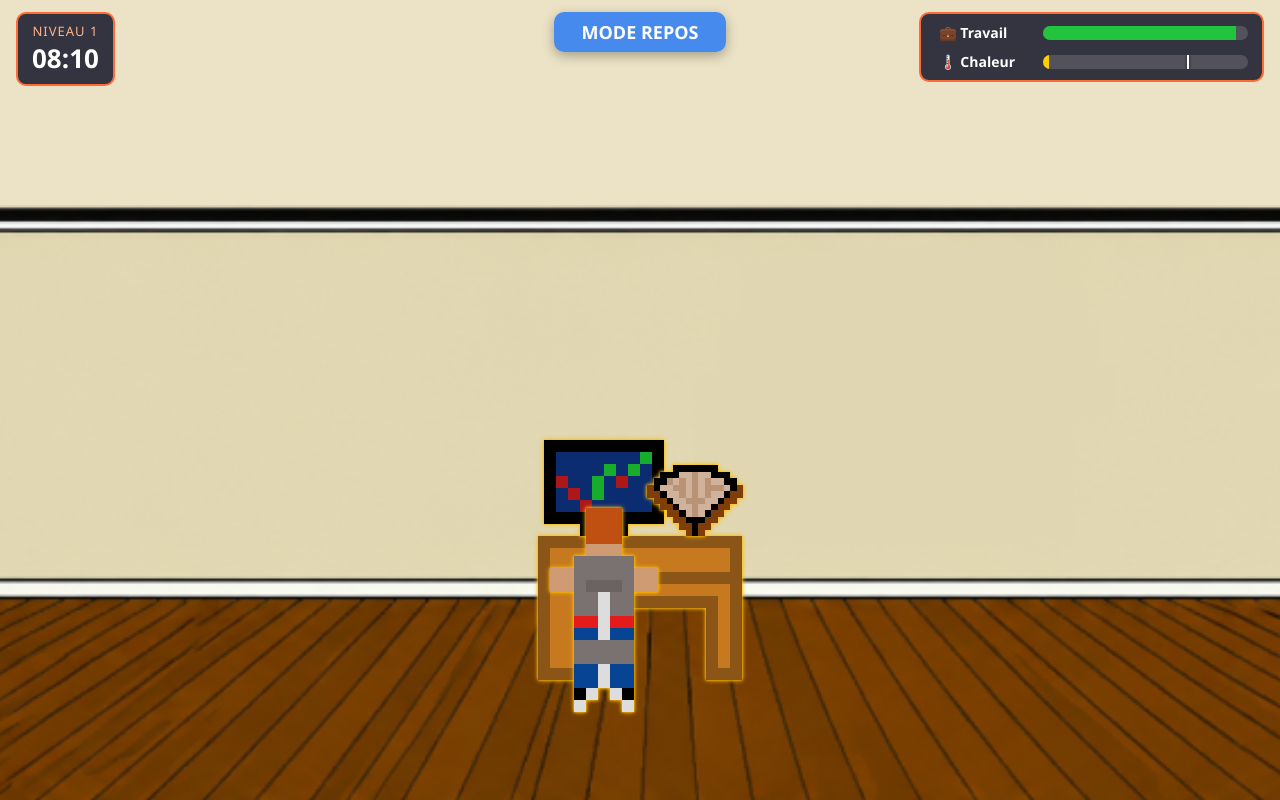
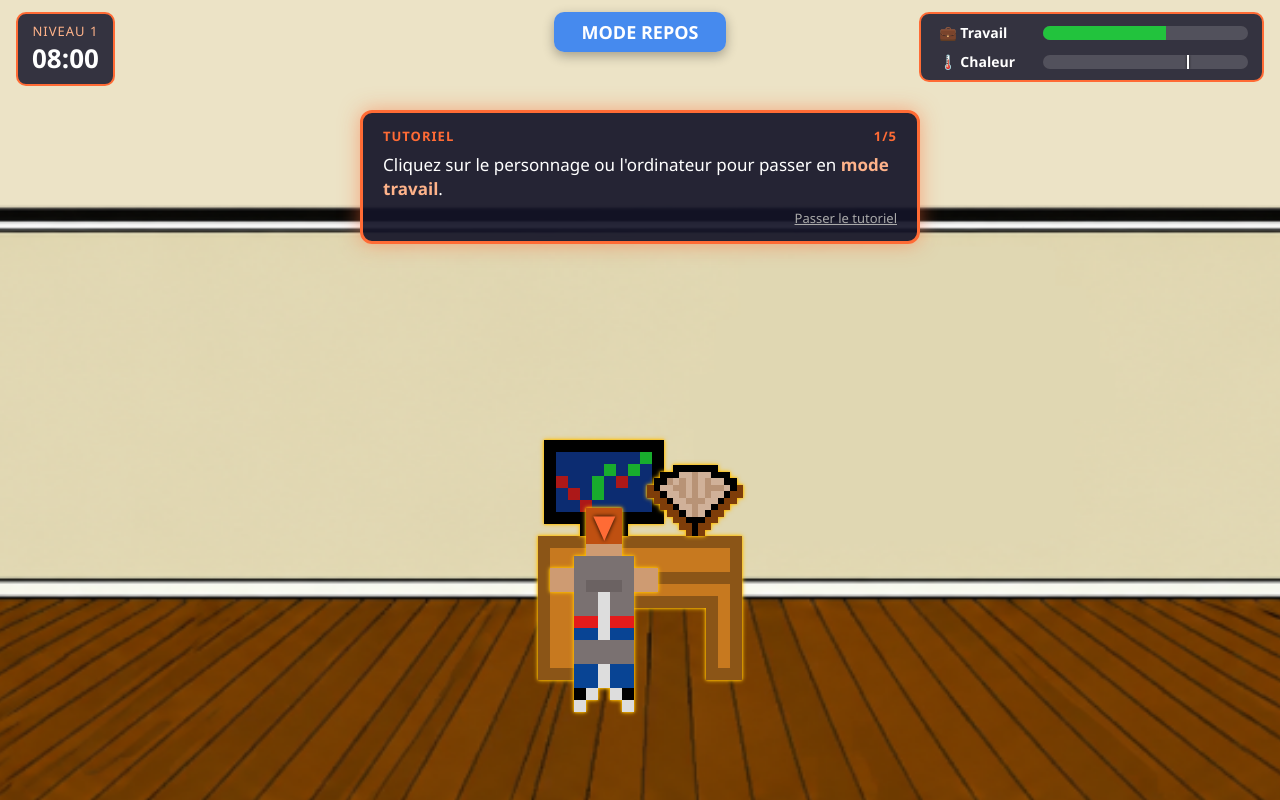
Before and after one commit to FaresCherif/heatwave, a plain HTML site: page index.html in a window 1280 px wide. Both pictures are taken after a click on the button "DÉMARRER". Drawn offline with Linux system fonts and the light colour scheme.

Commit message:
add tutorial

```diff
--- a/index.html
+++ b/index.html
@@ -10,8 +10,10 @@
     <link rel="stylesheet" href="src/styles/stylesheet_cool.css">
     <link rel="stylesheet" href="src/styles/stylesheet_menu.css">
     <link rel="stylesheet" href="src/styles/stylesheet_effects.css">
+    <link rel="stylesheet" href="src/styles/stylesheet_tutorial.css">
 
     <script src="src/scriptLevels.js"></script>
+    <script src="src/scriptTutorial.js"></script>
     <script src="src/scrpitBar.js"></script>
     <script src="src/scriptClock.js"></script>
     <script src="src/scriptGame.js"></script>
@@ -47,6 +49,20 @@
                     <div class="heat-threshold"></div>
                 </div>
             </div>
+        </div>
+    </div>
+
+    <!-- Tutoriel guidé du niveau 1 -->
+    <div class="tutorial hidden" id="tutorial">
+        <div class="tutorial-header">
+            <span>TUTORIEL</span>
+            <span id="tutorialStep"></span>
+        </div>
+        <p id="tutorialText"></p>
+        <div id="tutorialProgress"></div>
+        <div class="tutorial-buttons">
+            <button id="tutorialNext" onclick="this.blur(); nextTutorialStep()"></button>
+            <button class="tutorial-skip" onclick="this.blur(); endTutorial()">Passer le tutoriel</button>
         </div>
     </div>
 
--- a/src/scriptClock.js
+++ b/src/scriptClock.js
@@ -16,7 +16,8 @@ function renderClock() {
 }
 
 function updateClock() {
-    if (gameOver || !gameStarted || gamePaused) {
+    // Le temps est figé pendant le tutoriel
+    if (gameOver || !gameStarted || gamePaused || tutorialActive) {
         renderClock();
         return;
     }
--- a/src/scriptGame.js
+++ b/src/scriptGame.js
@@ -9,6 +9,10 @@ function resetGameState() {
     lastArrowKey = null;
 
     stopBubbleSystem();
+
+    // Un tutoriel interrompu (redémarrage) sera relancé par restartGame
+    tutorialActive = false;
+    hideTutorial();
 
     const startMenu = document.getElementById('startMenu');
     const pauseMenu = document.getElementById('pauseMenu');
--- a/src/scriptInteraction.js
+++ b/src/scriptInteraction.js
@@ -184,6 +184,8 @@ function updateModeIndicator() {
             alternateIndicator.classList.remove('active');
         }
     }
+
+    updateTutorial();
 }
 
 function updateAlternateIndicator(direction) {
@@ -272,6 +274,7 @@ function initializeGameEvents() {
                 const amount = overheated ? level.workPerPress * level.overheatWorkFactor : level.workPerPress;
                 workLevel = Math.min(100, workLevel + amount);
                 workEffect(amount, overheated);
+                updateTutorial('work');
             }
         }
 
@@ -295,6 +298,7 @@ function initializeGameEvents() {
                     heatLevel = Math.max(0, heatLevel - cooling_effect_fan);
                     updateAlternateIndicator(lastArrowKey);
                     coolEffect(cooling_effect_fan, lastArrowKey);
+                    updateTutorial('cool');
                 } else {
                     missEffect();
                 }
--- a/src/scriptLevels.js
+++ b/src/scriptLevels.js
@@ -1,6 +1,7 @@
 // Définition des niveaux
 // Pour ajouter un niveau : copier un bloc et modifier ses valeurs.
 // bubbles: null désactive les bulles de tâches pour le niveau.
+// tutorial: true affiche le tutoriel guidé (une fois par session).
 const LEVELS = [
     {
         name: 'Niveau 1',
@@ -12,6 +13,7 @@ const LEVELS = [
         fanCooling: 1.5,        // Chaleur retirée par alternance ← →
         overheatThreshold: 70,  // Au-dessus de cette chaleur, le travail rapporte moins
         overheatWorkFactor: 0.5,// Multiplicateur du gain de travail en surchauffe
+        tutorial: true,         // Tutoriel guidé avant le début de la journée
         bubbles: null
     },
     {
--- a/src/scriptMenu.js
+++ b/src/scriptMenu.js
@@ -25,6 +25,7 @@ function restartGame() {
     if (pauseMenu) pauseMenu.classList.add('hidden');
 
     initializeGameEvents();
+    if (shouldShowTutorial()) startTutorial();
     startClock();
     startBubbleSystem();
 }
--- /dev/null
+++ b/src/scriptTutorial.js
@@ -0,0 +1,138 @@
+// Tutoriel guidé du niveau 1 : l'horloge reste figée tant qu'il est affiché.
+// Chaque étape attend une action du joueur avant de passer à la suivante.
+// - done : condition vérifiée à chaque changement de mode
+// - action + count : nombre d'actions ('work' ou 'cool') à réaliser
+// - button : étape validée par un bouton
+const TUTORIAL_STEPS = [
+    {
+        text: 'Cliquez sur le personnage ou l\'ordinateur pour passer en <b>mode travail</b>.',
+        target: '.joueur',
+        done: () => currentMode === 'work'
+    },
+    {
+        text: 'Appuyez sur <b>Espace</b> pour remplir la barre 💼 Travail. Elle baisse en continu : à 0, vous êtes renvoyé !',
+        target: '.work-bar-fill',
+        action: 'work',
+        count: 5
+    },
+    {
+        text: 'La 🌡️ Chaleur monte toute la journée, encore plus vite après 12h. Cliquez sur l\'<b>éventail</b>.',
+        target: '.handfan',
+        done: () => currentMode === 'cool',
+        onStart: () => { heatLevel = 40; }  // Pour voir la chaleur baisser à l'étape suivante
+    },
+    {
+        text: 'Alternez <b>←</b> et <b>→</b> pour vous rafraîchir. Appuyer deux fois sur la même flèche ne sert à rien !',
+        target: '.heat-bar-fill',
+        action: 'cool',
+        count: 6
+    },
+    {
+        text: 'Au-delà du trait blanc, c\'est la <b>surchauffe</b> : le travail rapporte moitié moins. À 100 %, c\'est fini.<br>Tenez jusqu\'à <b>18h</b> ! (Échap = pause)',
+        target: '.heat-threshold',
+        button: 'C\'EST PARTI'
+    }
+];
+
+let tutorialActive = false;
+let tutorialDone = false;  // Le tutoriel ne s'affiche qu'une fois par session
+let tutorialStepIndex = 0;
+let tutorialCount = 0;
+
+function shouldShowTutorial() {
+    return getCurrentLevel().tutorial && !tutorialDone;
+}
+
+function startTutorial() {
+    tutorialActive = true;
+    // Barre de travail entamée pour voir l'effet de la touche Espace
+    workLevel = 60;
+    updateBars();
+    document.getElementById('tutorial').classList.remove('hidden');
+    showTutorialStep(0);
+}
+
+function showTutorialStep(index) {
+    clearTutorialTarget();
+    tutorialStepIndex = index;
+    tutorialCount = 0;
+
+    const step = TUTORIAL_STEPS[index];
+    if (step.onStart) {
+        step.onStart();
+        updateBars();
+    }
+
+    document.getElementById('tutorialStep').textContent = `${index + 1}/${TUTORIAL_STEPS.length}`;
+    document.getElementById('tutorialText').innerHTML = step.text;
+
+    const button = document.getElementById('tutorialNext');
+    button.textContent = step.button || '';
+    button.classList.toggle('hidden', !step.button);
+    // Dernière étape : « Passer » ferait doublon avec le bouton
+    document.querySelector('.tutorial-skip').classList.toggle('hidden', !!step.button);
+
+    renderTutorialProgress();
+
+    // Mettre en avant l'élément concerné (sprite ou ligne de barre)
+    const target = document.querySelector(step.target);
+    if (target) (target.closest('.stat-bar') || target).classList.add('tuto-target');
+
+    // L'action est peut-être déjà faite (ex : déjà en mode travail)
+    updateTutorial();
+}
+
+function renderTutorialProgress() {
+    const step = TUTORIAL_STEPS[tutorialStepIndex];
+    const progress = document.getElementById('tutorialProgress');
+    progress.textContent = step.action ? `${tutorialCount} / ${step.count}` : '';
+}
+
+// Appelée à chaque changement de mode et après chaque action réussie
+function updateTutorial(action) {
+    if (!tutorialActive) return;
+
+    const step = TUTORIAL_STEPS[tutorialStepIndex];
+    if (step.action) {
+        if (action !== step.action) return;
+        tutorialCount++;
+        renderTutorialProgress();
+        if (tutorialCount < step.count) return;
+    } else if (!step.done || !step.done()) {
+        return;
+    }
+
+    nextTutorialStep();
+}
+
+function nextTutorialStep() {
+    if (tutorialStepIndex + 1 < TUTORIAL_STEPS.length) {
+        showTutorialStep(tutorialStepIndex + 1);
+    } else {
+        endTutorial();
+    }
+}
+
+// Fin ou abandon : la journée commence avec les valeurs normales
+function endTutorial() {
+    if (!tutorialActive) return;
+
+    tutorialActive = false;
+    tutorialDone = true;
+    workLevel = 100;
+    heatLevel = 0;
+    updateBars();
+    hideTutorial();
+}
+
+function hideTutorial() {
+    clearTutorialTarget();
+    const panel = document.getElementById('tutorial');
+    if (panel) panel.classList.add('hidden');
+}
+
+function clearTutorialTarget() {
+    document.querySelectorAll('.tuto-target').forEach(function(element) {
+        element.classList.remove('tuto-target');
+    });
+}
--- /dev/null
+++ b/src/styles/stylesheet_tutorial.css
@@ -0,0 +1,137 @@
+/* Panneau du tutoriel : sur le mur, sous le HUD, sans cacher le poste de travail */
+.tutorial {
+    position: fixed;
+    left: 50%;
+    top: 110px;
+    transform: translateX(-50%);
+    z-index: 60;  /* Au-dessus du HUD (50), sous les menus (100 et 1000) */
+    width: min(560px, calc(100vw - 32px));
+    box-sizing: border-box;
+    padding: 14px 20px;
+    color: #fff;
+    background: rgba(20, 20, 40, 0.92);
+    border: 3px solid #ff6b35;
+    border-radius: 12px;
+    box-shadow: 0 0 20px rgba(255, 107, 53, 0.5);
+    transition: opacity 0.3s ease;
+}
+
+.tutorial.hidden {
+    opacity: 0;
+    pointer-events: none;
+}
+
+.tutorial-header {
+    display: flex;
+    justify-content: space-between;
+    font-size: 13px;
+    font-weight: bold;
+    letter-spacing: 1px;
+    color: #ff6b35;
+}
+
+.tutorial p {
+    margin: 8px 0;
+    font-size: 17px;
+    line-height: 1.4;
+}
+
+.tutorial b {
+    color: #ffb38a;
+}
+
+#tutorialProgress {
+    font-size: 15px;
+    font-weight: bold;
+    color: #7cff6b;
+}
+
+#tutorialProgress:empty {
+    display: none;
+}
+
+.tutorial-buttons {
+    display: flex;
+    justify-content: flex-end;
+    align-items: center;
+    gap: 16px;
+    margin-top: 8px;
+}
+
+#tutorialNext {
+    padding: 8px 28px;
+    font-size: 16px;
+    font-weight: bold;
+    color: #fff;
+    background: linear-gradient(135deg, #ff6b35 0%, #ff8c42 100%);
+    border: none;
+    border-radius: 8px;
+    cursor: pointer;
+    box-shadow: 0 4px 15px rgba(255, 107, 53, 0.4);
+}
+
+#tutorialNext:hover {
+    background: linear-gradient(135deg, #ff8c42 0%, #ffa500 100%);
+}
+
+#tutorialNext.hidden {
+    display: none;
+}
+
+.tutorial-skip {
+    padding: 0;
+    font-size: 13px;
+    color: #aaa;
+    background: none;
+    border: none;
+    text-decoration: underline;
+    cursor: pointer;
+}
+
+.tutorial-skip.hidden {
+    display: none;
+}
+
+.tutorial-skip:hover {
+    color: #fff;
+}
+
+/* Élément désigné par l'étape en cours : flèche qui rebondit au-dessus du sprite */
+.room .sprite.tuto-target::before {
+    content: '▼';
+    position: absolute;
+    left: 50%;
+    bottom: 100%;
+    z-index: 10;
+    font-size: clamp(24px, 2.5vw, 40px);
+    color: #ff6b35;
+    text-shadow: 0 0 4px #000;
+    pointer-events: none;
+    animation: tuto-arrow 0.8s ease-in-out infinite;
+}
+
+/* Le personnage est grand : la flèche descend sur sa tête plutôt qu'au-dessus du cadre */
+.room .joueur.tuto-target::before {
+    bottom: 75%;
+}
+
+@keyframes tuto-arrow {
+    0%, 100% { transform: translate(-50%, 0); }
+    50%      { transform: translate(-50%, -30%); }
+}
+
+/* Ligne de barre désignée : contour orange qui pulse */
+.stat-bar.tuto-target {
+    border-radius: 6px;
+    animation: tuto-glow 1s ease-in-out infinite;
+}
+
+@keyframes tuto-glow {
+    0%, 100% { box-shadow: 0 0 0 2px rgba(255, 107, 53, 0.4); }
+    50%      { box-shadow: 0 0 0 2px #ff6b35, 0 0 12px #ff6b35; }
+}
+
+/* Garder le petit rebond de la barre pendant le tutoriel */
+.stat-bar.tuto-target.bump {
+    animation: bar-bump 0.25s ease-out, tuto-glow 1s ease-in-out infinite;
+}
```
Also changed, not shown: AGENT.md (+1 -0 lines).
